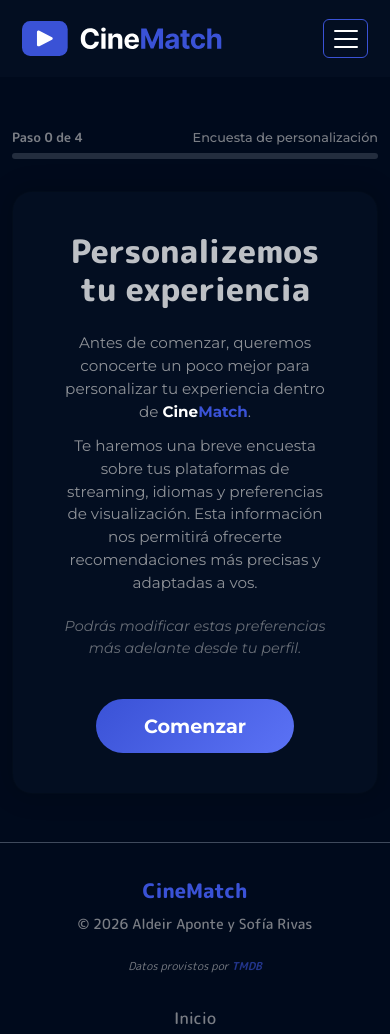
After one commit to sofiarivass/cinematch, a Flask app: page /encuesta-perfil in a window 390 px wide. The commit adds this page. Shown: the top 1034 px of the page. Run offline with Flask 3, Linux system fonts and the light colour scheme; some libraries are stand-ins or nearby versions.

Commit message:
feat: encuesta de personalización de perfil
- Formulario multi-paso con Flask session y templates Jinja2
- Integración con TMDB para providers
- Diseño responsive siguiendo el estilo del proyecto

```diff
--- a/app/controller/controlador_peliculas.py
+++ b/app/controller/controlador_peliculas.py
@@ -10,7 +10,7 @@ Responsabilidades:
   - Pasar los datos a la Vista para renderizar.
 """
 
-from flask import Blueprint, request, redirect, url_for
+from flask import Blueprint, request, redirect, url_for, session
 from app.model.modelo_peliculas import PeliculaModel
 from app.views.vista_peliculas import PeliculaView
 
@@ -26,6 +26,40 @@ vista = PeliculaView()
 @peliculas_bp.route("/")
 def index():
     return vista.render_index()
+
+
+# SESIÓN DE USUARIO Y RUTA DE ENCUESTA
+@peliculas_bp.route("/encuesta-perfil", methods=["GET", "POST"])
+def encuesta_perfil():
+    if request.method == "POST":
+        paso = int(request.form.get("paso", 0))
+
+        # Guardar respuesta del paso actual en session
+        if paso == 1:
+            session["plataformas"] = request.form.getlist("plataformas")
+        elif paso == 2:
+            session["disponibilidad"] = request.form.get("disponibilidad")
+        elif paso == 3:
+            session["idiomas"] = request.form.getlist("idiomas")
+        elif paso == 4:
+            session["formato"] = request.form.get("formato")
+            return redirect(url_for("peliculas.index"))  # Encuesta finalizada
+
+        siguiente_paso = paso + 1
+    else:
+        siguiente_paso = 0
+        session.clear()
+
+    # Solo hace la llamada a la API cuando es necesario
+    providers = modelo.obtener_providers_ar() if siguiente_paso == 1 else []
+
+    return vista.render_encuesta_perfil(paso=siguiente_paso, providers=providers)
+
+
+# # RUTA ENCUESTA PERFIL
+# @peliculas_bp.route("/encuesta-perfil")
+# def encuesta_perfil():
+#     return vista.render_encuesta_perfil(paso=0)
 
 
 # @peliculas_bp.route("/")
--- a/app/static/css/style.css
+++ b/app/static/css/style.css
@@ -1015,3 +1015,265 @@ footer .text-body-secondary {
         right: 0.6em;
     }
 }
+
+
+/* ENCUESTA */
+
+.encuesta-container {
+    max-width: 700px;
+    margin: 0 auto;
+    padding-top: 1em;
+}
+
+.encuesta-paso-txt {
+    font-family: "M PLUS Rounded 1c", sans-serif;
+    font-weight: 700;
+    color: #7A7E85;
+    font-size: 0.8rem;
+}
+
+.encuesta-titulo-txt {
+    font-family: 'Montserrat', sans-serif;
+    font-weight: 500;
+    color: #7A7E85;
+    font-size: 0.8rem;
+}
+
+.encuesta-progreso-wrapper {
+    display: flex;
+    justify-content: space-between;
+    font-size: 0.85rem;
+    color: #cccccc80;
+    margin-bottom: 0.4em;
+}
+
+.encuesta-barra {
+    width: 100%;
+    height: 6px;
+    background-color: #232D3E;
+    border-radius: 10px;
+    margin-bottom: 2em;
+}
+
+.encuesta-barra-fill {
+    height: 100%;
+    background: linear-gradient(90deg, #3A52D6, #5B72F5);
+    border-radius: 10px;
+    transition: width 0.3s ease;
+    width: var(--progreso);
+}
+
+.encuesta-card {
+    background-color: #030E21;
+    border-radius: 20px;
+    padding: 2.5em 3em;
+    text-align: center;
+    box-shadow: 0 0 25px 3px #0000002d;
+}
+
+.encuesta-volver {
+    display: block;
+    text-align: left;
+    font-size: 1.3rem;
+    color: #cccccc60;
+    text-decoration: none;
+    margin-bottom: 1em;
+}
+
+.encuesta-volver:hover {
+    color: #cccccc;
+}
+
+.encuesta-titulo {
+    font-family: "M PLUS Rounded 1c", sans-serif;
+    font-weight: 800;
+    font-size: 2rem;
+    color: #ffffffbd;
+    margin-bottom: 0.75em;
+    line-height: 1.2;
+}
+
+.encuesta-desc {
+    font-family: 'Montserrat', sans-serif;
+    font-weight: 400;
+    font-size: 0.95rem;
+    color: #ccccccb0;
+    margin-bottom: 0.75em;
+}
+
+.texto-blanco {
+    color: #FFFFFF;
+}
+
+.texto-color {
+    color: #3A52D6;
+}
+
+.encuesta-nota {
+    font-family: 'Montserrat', sans-serif;
+    font-size: 0.9rem;
+    color: #cccccc80;
+    margin-top: 1.5em;
+}
+
+.encuesta-btn-container {
+    margin-top: 2.5em;
+    display: flex;
+    justify-content: center;
+}
+
+.btn-encuesta {
+    background: linear-gradient(135deg, #3A52D6, #5B72F5);
+    color: #FFFFFF;
+    font-family: 'Montserrat', sans-serif;
+    font-weight: 700;
+    font-size: 1.2rem;
+    border: none;
+    border-radius: 50px;
+    padding: 0.65em 2.5em;
+    cursor: pointer;
+    transition: opacity 0.2s;
+}
+
+.btn-encuesta:hover {
+    opacity: 0.85;
+}
+
+
+/* Plataformas */
+
+.encuesta-grid-plataformas {
+    display: grid;
+    grid-template-columns: repeat(3, 1fr);
+    gap: 1em;
+    margin: 1.5em 0;
+}
+
+.encuesta-opcion-logo {
+    cursor: pointer;
+    border: 2px solid #030E21;
+    border-radius: 16px;
+    display: flex;
+    align-items: center;
+    justify-content: center;
+    background-color: #030E21;
+    border-radius: 20px;
+    padding: 2em 2em;
+    text-align: center;
+    box-shadow: 0 0 25px 5px #0000002d;
+    transition: border-color 0.2s, background-color 0.2s;
+}
+
+.encuesta-opcion-logo:has(.encuesta-check-hidden:checked) {
+    border: 2px solid #3A52D6;
+    box-shadow: inset 0 0 25px 5px #3A52D6;
+}
+
+.encuesta-logo-img {
+    width: 100%;
+    max-height: 60px;
+    object-fit: contain;
+}
+
+.encuesta-check-hidden,
+.encuesta-radio-hidden {
+    display: none;
+}
+
+
+/* Opciones en fila (disponibilidad y formato) */
+
+.encuesta-opcion-fila {
+    display: flex;
+    align-items: center;
+    gap: 1em;
+    border: 1px solid #232D3E;
+    border-radius: 12px;
+    padding: 1em 1.25em;
+    margin-bottom: 1em;
+    cursor: pointer;
+    text-align: left;
+    transition: border-color 0.2s, background-color 0.2s;
+}
+
+.encuesta-opcion-fila:has(.encuesta-radio-hidden:checked) {
+    border-color: #3A52D6;
+    background-color: #0d1a3a;
+}
+
+.encuesta-opcion-icono {
+    font-size: 1.4rem;
+    color: #cccccc80;
+    flex-shrink: 0;
+}
+
+.encuesta-opcion-texto {
+    font-family: 'Montserrat', sans-serif;
+    font-weight: 600;
+    font-size: 1rem;
+    color: #FFFFFF;
+}
+
+
+/* Idiomas */
+
+.encuesta-grid-idiomas {
+    display: grid;
+    grid-template-columns: repeat(2, 1fr);
+    gap: 0.75em;
+    margin: 1.5em 0;
+}
+
+.encuesta-opcion-idioma {
+    display: flex;
+    align-items: center;
+    gap: 0.75em;
+    border: 1px solid #232D3E;
+    border-radius: 12px;
+    padding: 0.75em 1em;
+    cursor: pointer;
+    transition: border-color 0.2s, background-color 0.2s;
+}
+
+.encuesta-opcion-idioma:has(.encuesta-check-hidden:checked) {
+    border-color: #3A52D6;
+    background-color: #0d1a3a;
+}
+
+.encuesta-idioma-emoji {
+    font-size: 1.4rem;
+}
+
+
+/* Otro */
+
+.encuesta-otro {
+    display: flex;
+    align-items: center;
+    gap: 0.75em;
+    border-bottom: 1px solid #232D3E;
+    padding-bottom: 0.5em;
+    margin-top: 0.5em;
+}
+
+.encuesta-otro-label {
+    font-family: 'Montserrat', sans-serif;
+    font-weight: 600;
+    font-size: 0.95rem;
+    color: #FFFFFF;
+    white-space: nowrap;
+}
+
+.encuesta-otro-input {
+    flex: 1;
+    background: transparent;
+    border: none;
+    outline: none;
+    color: #cccccc80;
+    font-size: 0.9rem;
+    font-family: 'Montserrat', sans-serif;
+}
+
+.encuesta-otro-input::placeholder {
+    color: #cccccc40;
+}
--- /dev/null
+++ b/app/templates/encuesta_perfil.html
@@ -0,0 +1,120 @@
+{% extends "base.html" %} {% block title %}Encuesta — CineMatch{% endblock %} {% block content %}
+
+<div class="container encuesta-container">
+
+    <!-- BARRA DE PROGRESO -->
+    <div class="encuesta-progreso-wrapper">
+        <span class="encuesta-paso-txt">Paso {{ paso }} de 4</span>
+        <span class="encuesta-titulo-txt">Encuesta de personalización</span>
+    </div>
+    <div class="encuesta-barra">
+        <div class="encuesta-barra-fill" style="--progreso: {{ ((paso / 4) * 100) | int }}%;"></div>
+    </div>
+
+    <div class="card encuesta-card">
+
+        <!-- ── PASO 0: Introducción ── -->
+        {% if paso == 0 %}
+        <form method="POST" action="{{ url_for('peliculas.encuesta_perfil') }}">
+            <input type="hidden" name="paso" value="0">
+            <h1 class="encuesta-titulo">Personalizemos<br>tu experiencia</h1>
+            <p class="encuesta-desc">
+                Antes de comenzar, queremos conocerte un poco mejor para personalizar tu experiencia dentro de <strong><span class="texto-blanco">Cine</span><span class="texto-color">Match</span></strong>.
+            </p>
+            <p class="encuesta-desc">
+                Te haremos una breve encuesta sobre tus plataformas de streaming, idiomas y preferencias de visualización. Esta información nos permitirá ofrecerte recomendaciones más precisas y adaptadas a vos.
+            </p>
+            <p class="encuesta-nota"><em>Podrás modificar estas preferencias más adelante desde tu perfil.</em></p>
+            <div class="encuesta-btn-container">
+                <button type="submit" class="btn-encuesta">Comenzar</button>
+            </div>
+        </form>
+
+        <!-- ── PASO 1: Plataformas ── -->
+        {% elif paso == 1 %}
+        <form method="POST" action="{{ url_for('peliculas.encuesta_perfil') }}">
+            <input type="hidden" name="paso" value="1">
+            <h1 class="encuesta-titulo">Selecciona tus<br>plataformas de streaming</h1>
+            <p class="encuesta-desc">Personalizaremos tus recomendaciones basándonos en los servicios que ya tenés contratados</p>
+            <div class="encuesta-grid-plataformas">
+                {% for p in providers %}
+                <label class="encuesta-opcion-logo">
+            <input type="checkbox" name="plataformas" value="{{ p.id }}" class="encuesta-check-hidden">
+            <img src="{{ url_for('static', filename=p.logo) }}" alt="{{ p.nombre }}" title="{{ p.nombre }}" class="encuesta-logo-img">
+        </label> {% endfor %}
+            </div>
+            <!-- <div class="encuesta-otro">
+                <label class="encuesta-otro-label">Otra:</label>
+                <input type="text" name="plataforma_otra" placeholder="Ej: Claro Video, Star+, Crunchyroll..." class="encuesta-otro-input">
+            </div> -->
+            <div class="encuesta-btn-container">
+                <button type="submit" class="btn-encuesta">Siguiente</button>
+            </div>
+        </form>
+
+        <!-- ── PASO 2: Disponibilidad ── -->
+        {% elif paso == 2 %}
+        <form method="POST" action="{{ url_for('peliculas.encuesta_perfil') }}">
+            <input type="hidden" name="paso" value="2">
+            <a href="{{ url_for('peliculas.encuesta_perfil') }}" class="encuesta-volver">↩</a>
+            <h1 class="encuesta-titulo">Disponibilidad del<br>contenido</h1>
+            <p class="encuesta-desc">Podemos recomendarte contenido incluido en tus suscripciones o también opciones disponibles para alquilar o comprar digitalmente</p>
+            {% for opcion in [ {"value": "flatrate", "icono": "bi-play-circle", "texto": "Solo contenido incluido en mis plataformas"}, {"value": "rent_buy", "icono": "bi-currency-dollar","texto": "Opciones disponibles para alquilar o comprar"}, {"value": "any",
+            "icono": "bi-collection-play","texto": "Indistinto"} ] %}
+            <label class="encuesta-opcion-fila">
+                <input type="radio" name="disponibilidad" value="{{ opcion.value }}" class="encuesta-radio-hidden">
+                <i class="bi {{ opcion.icono }} encuesta-opcion-icono"></i>
+                <span class="encuesta-opcion-texto">{{ opcion.texto }}</span>
+            </label> {% endfor %}
+            <div class="encuesta-btn-container">
+                <button type="submit" class="btn-encuesta">Siguiente</button>
+            </div>
+        </form>
+
+        <!-- ── PASO 3: Idiomas ── -->
+        {% elif paso == 3 %}
+        <form method="POST" action="{{ url_for('peliculas.encuesta_perfil') }}">
+            <input type="hidden" name="paso" value="3">
+            <a href="{{ url_for('peliculas.encuesta_perfil') }}" class="encuesta-volver">↩</a>
+            <h1 class="encuesta-titulo">¿En qué idiomas preferís<br>ver contenido?</h1>
+            <p class="encuesta-desc">Esto nos ayuda a priorizar títulos disponibles en tus idiomas de preferencia</p>
+            <div class="encuesta-grid-idiomas">
+                {% for idioma in [ {"value": "es", "emoji": "🇪🇸", "texto": "Español"}, {"value": "en", "emoji": "🇺🇸", "texto": "Inglés"}, {"value": "pt", "emoji": "🇧🇷", "texto": "Portugués"}, {"value": "fr", "emoji": "🇫🇷", "texto": "Francés"}, {"value": "ko",
+                "emoji": "🇰🇷", "texto": "Coreano"}, {"value": "ja", "emoji": "🇯🇵", "texto": "Japonés"}, {"value": "it", "emoji": "🇮🇹", "texto": "Italiano"}, {"value": "any","emoji": "🌐", "texto": "Indistinto"} ] %}
+                <label class="encuesta-opcion-idioma">
+                    <input type="checkbox" name="idiomas" value="{{ idioma.value }}" class="encuesta-check-hidden">
+                    <span class="encuesta-idioma-emoji">{{ idioma.emoji }}</span>
+                    <span class="encuesta-opcion-texto">{{ idioma.texto }}</span>
+                </label> {% endfor %}
+            </div>
+            <div class="encuesta-otro">
+                <label class="encuesta-otro-label">Otro:</label>
+                <input type="text" name="idioma_otro" placeholder="Busca tus idiomas de preferencia" class="encuesta-otro-input">
+            </div>
+            <div class="encuesta-btn-container">
+                <button type="submit" class="btn-encuesta">Siguiente</button>
+            </div>
+        </form>
+
+        <!-- ── PASO 4: Formato ── -->
+        {% elif paso == 4 %}
+        <form method="POST" action="{{ url_for('peliculas.encuesta_perfil') }}">
+            <input type="hidden" name="paso" value="4">
+            <a href="{{ url_for('peliculas.encuesta_perfil') }}" class="encuesta-volver">↩</a>
+            <h1 class="encuesta-titulo">¿Cómo preferís mirar<br>contenido?</h1>
+            <p class="encuesta-desc">Priorizaremos contenido disponible en el formato que más te resulte cómodo</p>
+            {% for opcion in [ {"value": "doblado", "icono": "bi-mic", "texto": "Doblado"}, {"value": "subtitulado", "icono": "bi-badge-cc", "texto": "Subtitulado"}, {"value": "any", "icono": "bi-badge-cc-fill", "texto": "Indistinto"} ] %}
+            <label class="encuesta-opcion-fila">
+                <input type="radio" name="formato" value="{{ opcion.value }}" class="encuesta-radio-hidden">
+                <i class="bi {{ opcion.icono }} encuesta-opcion-icono"></i>
+                <span class="encuesta-opcion-texto">{{ opcion.texto }}</span>
+            </label> {% endfor %}
+            <div class="encuesta-btn-container">
+                <button type="submit" class="btn-encuesta">Finalizar</button>
+            </div>
+        </form>
+        {% endif %}
+
+    </div>
+</div>
+{% endblock %}
--- a/app/views/vista_peliculas.py
+++ b/app/views/vista_peliculas.py
@@ -20,6 +20,9 @@ class PeliculaView:
 
     def render_como_funciona(self) -> str:
         return render_template("como_funciona.html")
+
+    def render_encuesta_perfil(self, paso: int, providers: list = []) -> str:
+        return render_template("encuesta_perfil.html", paso=paso, providers=providers)
 
     def render_recomendaciones(
         self,
--- a/requirements.txt
+++ b/requirements.txt
@@ -1,3 +1,4 @@
 flask==3.0.3
 requests==2.32.3
 python-dotenv==1.0.1
+pymongo==4.7.2
```
Also changed, not shown: app/model/modelo_peliculas.py (+62 -8 lines), app/static/img/apple-tv.svg (added), app/static/img/disney.svg (added), app/static/img/hbo-max.svg (added), app/static/img/netflix.svg (added), app/static/img/paramount.svg (added), app/static/img/prime-video.svg (added).
